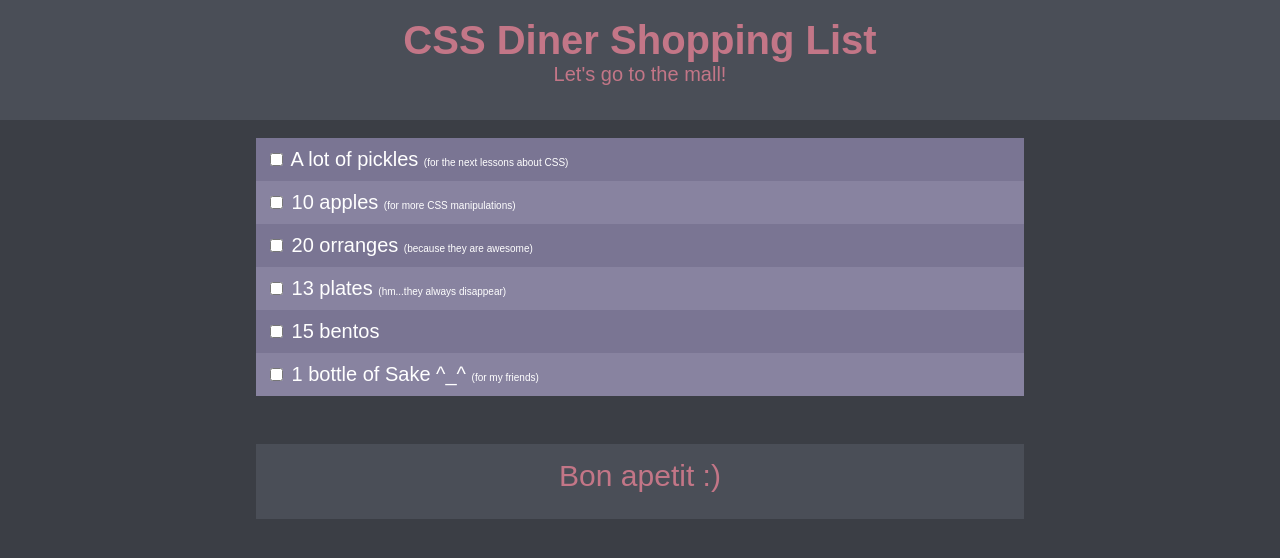
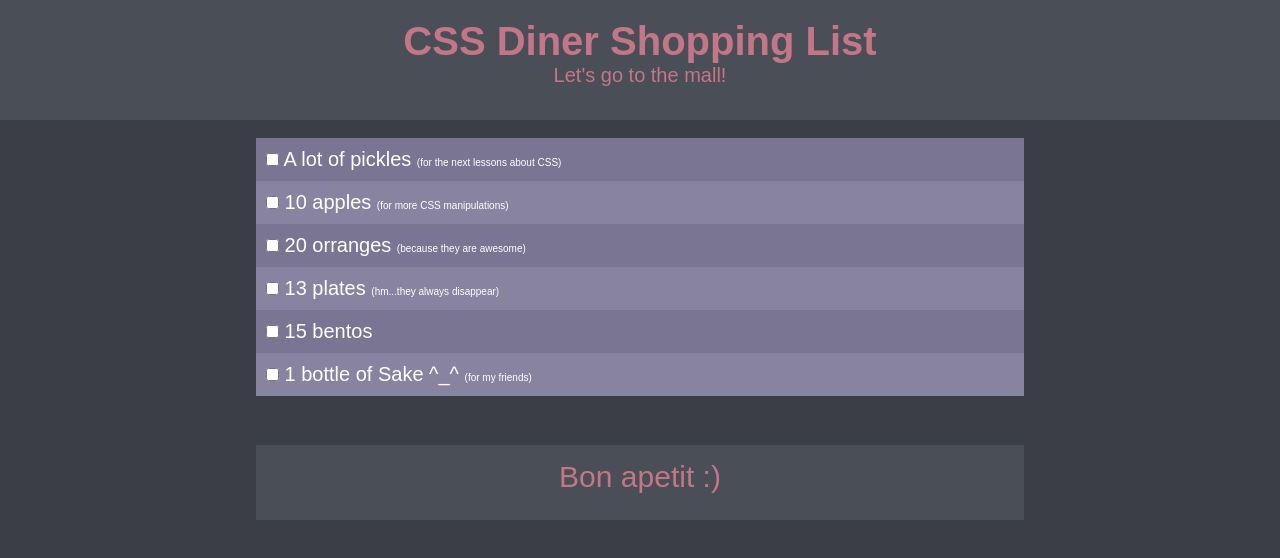
Before and after one commit to ZhmudVasil/listdiner, a plain HTML site: page index.html in a window 1280 px wide. Drawn offline with nearby package versions, Linux system fonts and the light colour scheme.

Commit message:
new font

```diff
--- a/index.html
+++ b/index.html
@@ -3,6 +3,7 @@
 <head>
 	<title>CSS BIG Diner</title>
 	<meta charset="utf-8">
+	<link rel="stylesheet" href="css/normalize.css">
 	<link rel="stylesheet" type="text/css" href="style.css">
 </head>
 <body>
--- a/style.css
+++ b/style.css
@@ -1,7 +1,7 @@
 body{
 	background-color: #3B3E45;
 	color: white;
-	font-family: arial;
+	font-family: virdana, sans-serif;
 	margin: 0px;
 }
 main{
```
